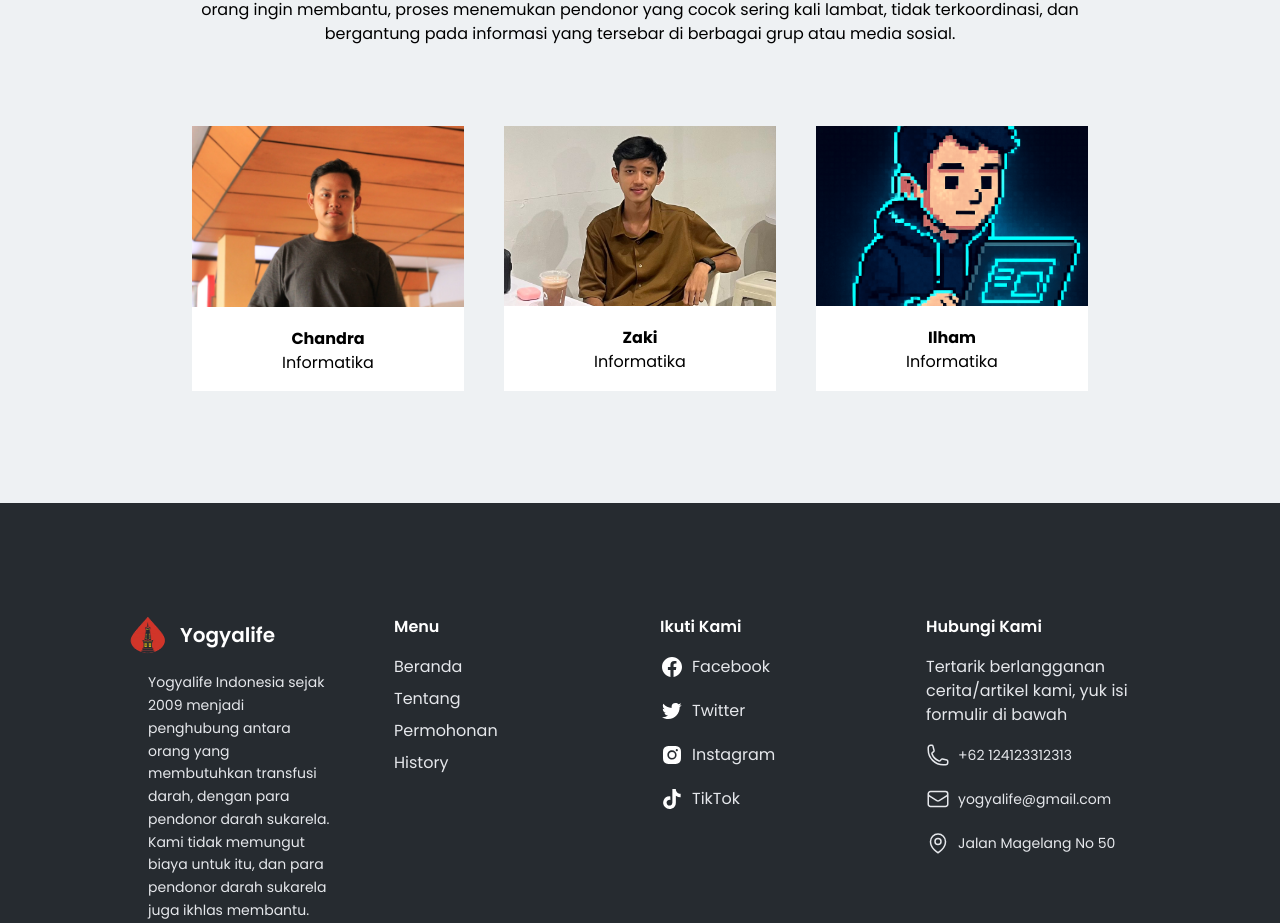
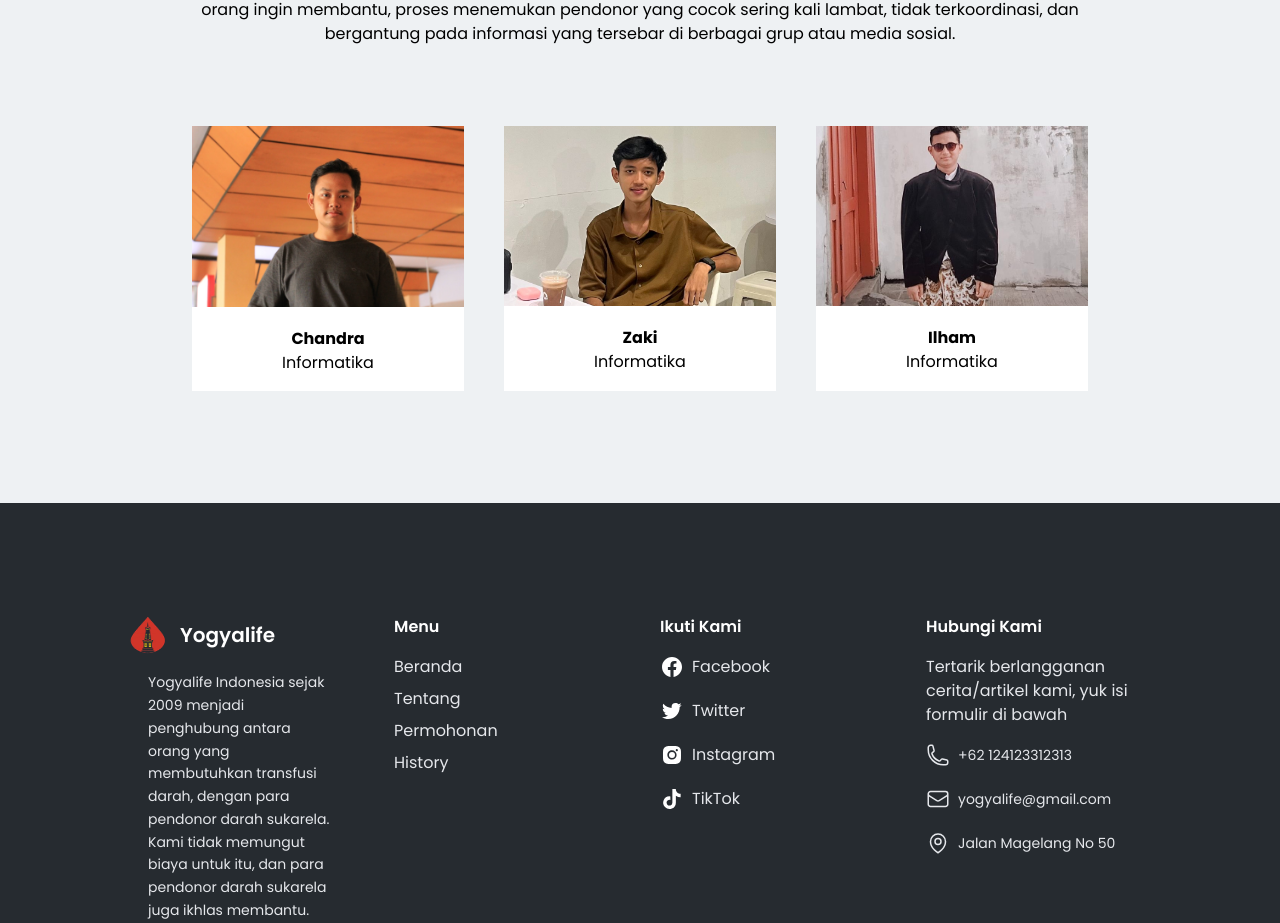
Before and after one commit to IlhamYuniar16/ProjectLomba, a Vue app in the folder frontend/vue-project/: page /tentang in a window 1280 px wide. Shown: the part 1938-2861 px from the top of the page. Built offline with nearby package versions, Linux system fonts and the light colour scheme.

Commit message:
update bug

```diff
--- a/frontend/vue-project/src/views/TentangPage.vue
+++ b/frontend/vue-project/src/views/TentangPage.vue
@@ -52,7 +52,7 @@
                         <span>Informatika</span>
                     </div>
                     <div class="bg-bgColor">
-                        <img src="../assets/img/profilgithub.png" class="md:w-70 w-full md:h-45 object-cover" alt="">
+                        <img src="../assets/img/ilham.jpg" class="md:w-70 w-full md:h-45 object-cover" alt="">
                         <h1 class="font-bold pt-5">Ilham</h1>
                         <span>Informatika</span>
                     </div>
--- a/frontend/vue-project/src/views/admin/SubmissionView.vue
+++ b/frontend/vue-project/src/views/admin/SubmissionView.vue
@@ -164,7 +164,7 @@ onMounted(()=>{
                                         'text-blue-500 bg-blue-50': item.status_pengajuan === 'diterima',
                                         'text-green-500 bg-green-50': item.status_pengajuan === 'selesai',
                                         'text-yellow-500 bg-yellow-50': item.status_pengajuan === 'pending',
-                                        'text-red-500 bg-red-50': item.status_pengajuan === 'batal',
+                                        'hidden': item.status_pengajuan === 'batal',
                                     }">
                                     <option value="pending">pending</option>
                                     <option value="diterima">diterima</option>
```
Also changed, not shown: frontend/vue-project/src/assets/img/ilham.jpg (added).
